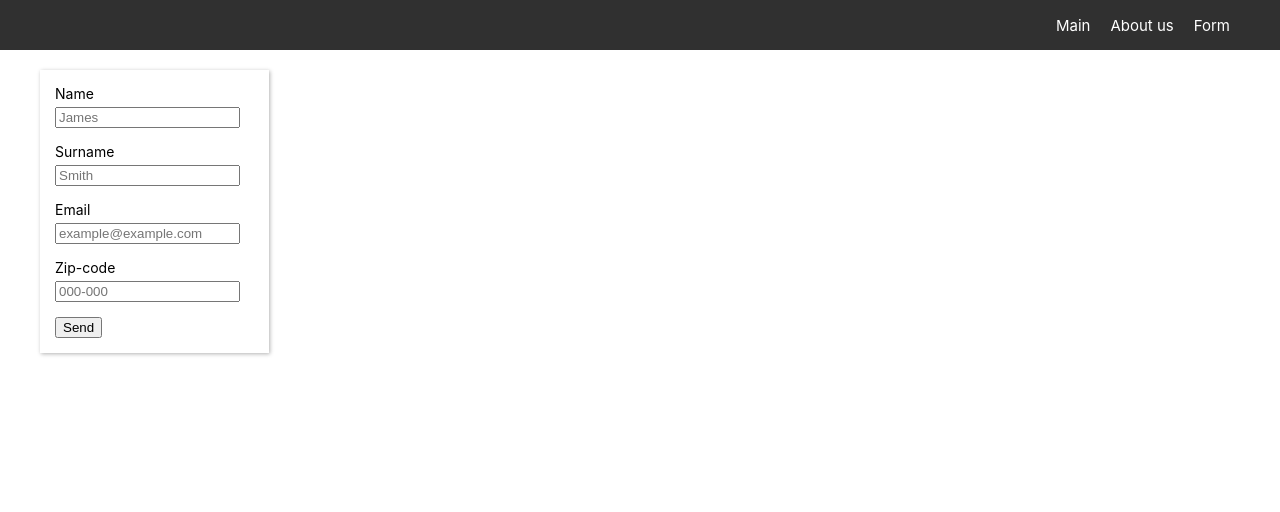
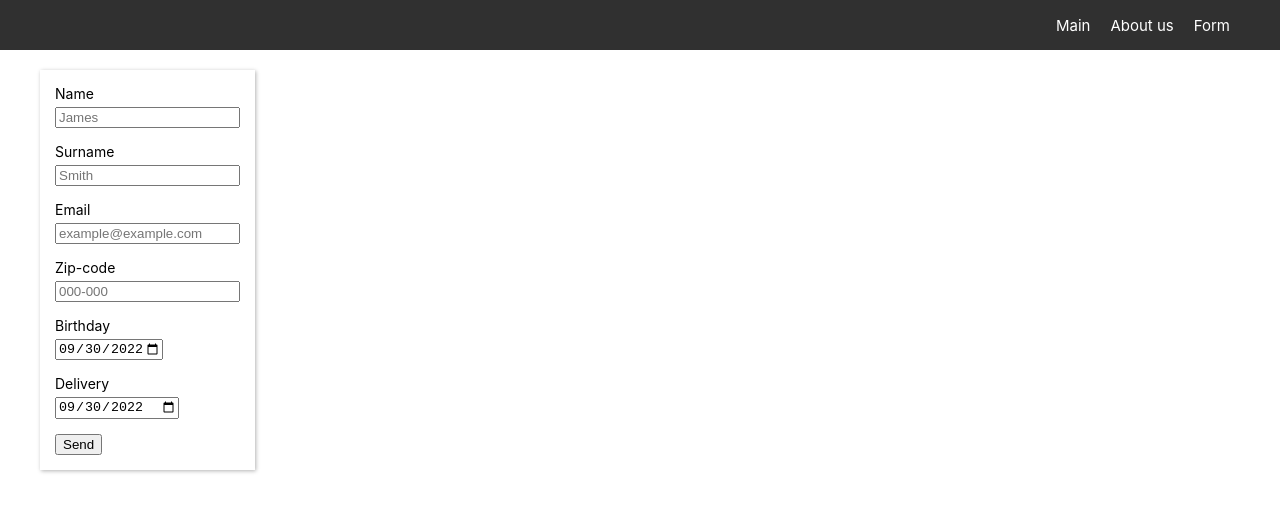
Before and after one commit to Wsko-12/wsko-12-REACT2022Q3, a React (Create React App) app in the folder app/: page /form in a window 1280 px wide. Shown: the top 512 px of the page. Built offline with nearby package versions, Linux system fonts and the light colour scheme.

Commit message:
feat: add date picker

```diff
--- /dev/null
+++ b/app/src/components/MyForm/DatePicker/DatePicker.tsx
@@ -0,0 +1,26 @@
+import React from 'react';
+import styles from '../form.module.css';
+
+interface IDatePickerProps {
+  label?: string;
+  direction?: 'future' | 'past';
+}
+
+export default function DatePicker({ direction, label = '' }: IDatePickerProps) {
+  const today = new Date().toLocaleDateString('en-CA');
+  const max = !direction ? '' : direction !== 'past' ? '' : today;
+  const min = !direction ? '' : direction !== 'future' ? '' : today;
+  return (
+    <label className={styles.form__label}>
+      {label}
+      <input
+        className={styles.form__input}
+        type="date"
+        role="datepicker"
+        min={min}
+        max={max}
+        defaultValue={today}
+      />
+    </label>
+  );
+}
--- a/app/src/components/MyForm/MyForm.tsx
+++ b/app/src/components/MyForm/MyForm.tsx
@@ -1,5 +1,6 @@
 import React, { Component } from 'react';
 import { emailReg, nameReg, zipCodeReg } from 'utils/regex/regex';
+import DatePicker from './DatePicker/DatePicker';
 import styles from './form.module.css';
 import FormInput from './FormInput/FormInput';
 export default class MyForm extends Component {
@@ -37,6 +38,10 @@ export default class MyForm extends Component {
           required={true}
           title="Only numbers or number with dash (example: 000 or 000-000)"
         />
+
+        <DatePicker label="Birthday" direction="past" />
+        <DatePicker label="Delivery" direction="future" />
+
         <button type="submit">Send</button>
       </form>
     );
--- a/app/src/components/MyForm/form.module.css
+++ b/app/src/components/MyForm/form.module.css
@@ -9,5 +9,6 @@
     margin: 0;
 }
 .form__input {
+    display: block;
     margin: 5px 0px 15px;
 }
```
Also changed, not shown: 1 other file (tests, documents, lock files or other folders).
